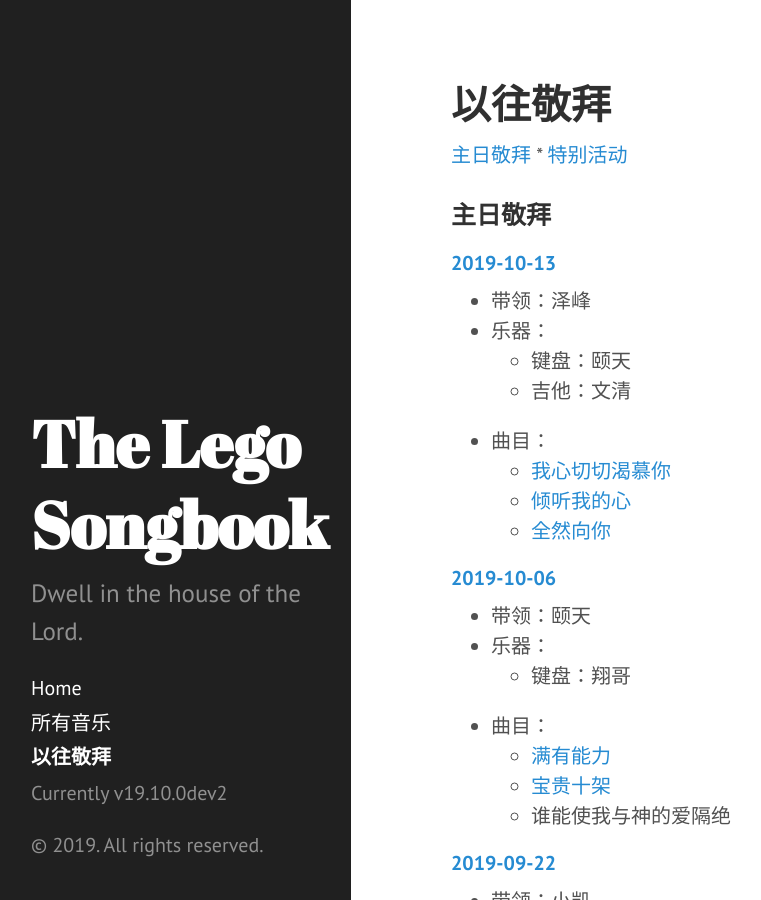
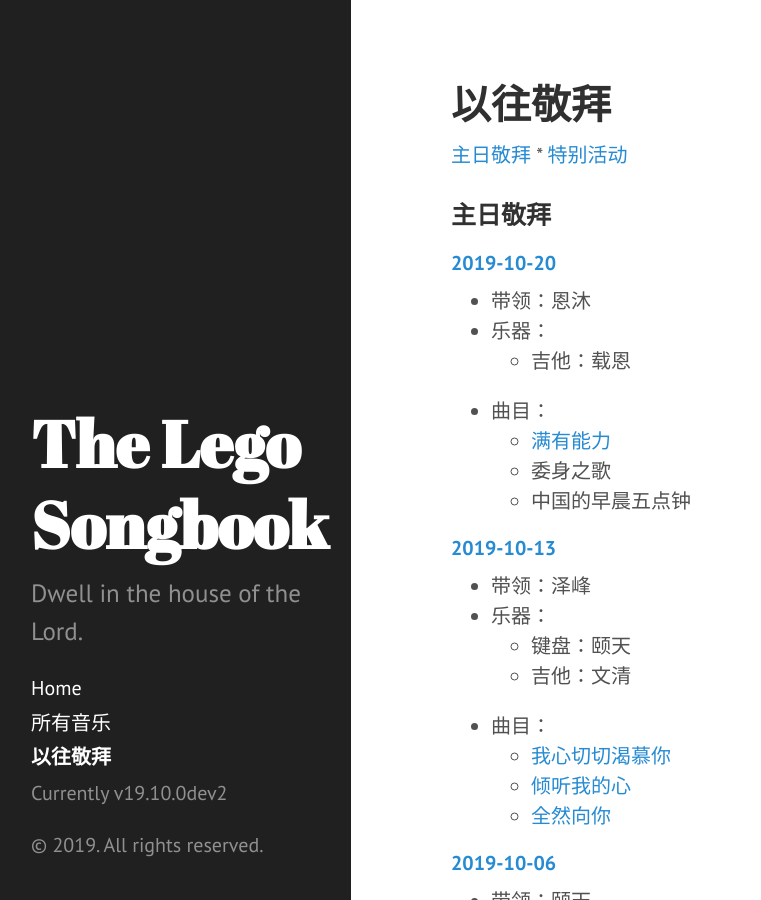
Before and after one commit to Lego-Songbook/lego-songbook-archived, a Jekyll site: the page built from docs/past-services.md, in a window 1280 px wide and 900 px high. Shown: the whole window, without its empty margins (9-770 px from the left). Built offline with Jekyll 4.4.1, drawn with Linux system fonts in a browser that asks for light colours; some web fonts are replaced.

Commit message:
Add 2019-10-20 service info

```diff
--- a/docs/_data/past_services.yaml
+++ b/docs/_data/past_services.yaml
@@ -31,3 +31,13 @@
       - 我心切切渴慕你
       - 倾听我的心
       - 全然向你
+
+- date: 2019-10-20
+  lead_singer: 恩沐
+  instrumentation:
+      - instrument: 吉他
+        player: 载恩
+  songs:
+      - 满有能力
+      - 委身之歌
+      - 中国的早晨五点钟
--- /dev/null
+++ b/docs/past-services/2019-10-20.md
@@ -0,0 +1,4 @@
+---
+layout: past-service
+title: 2019-10-20
+---
```
